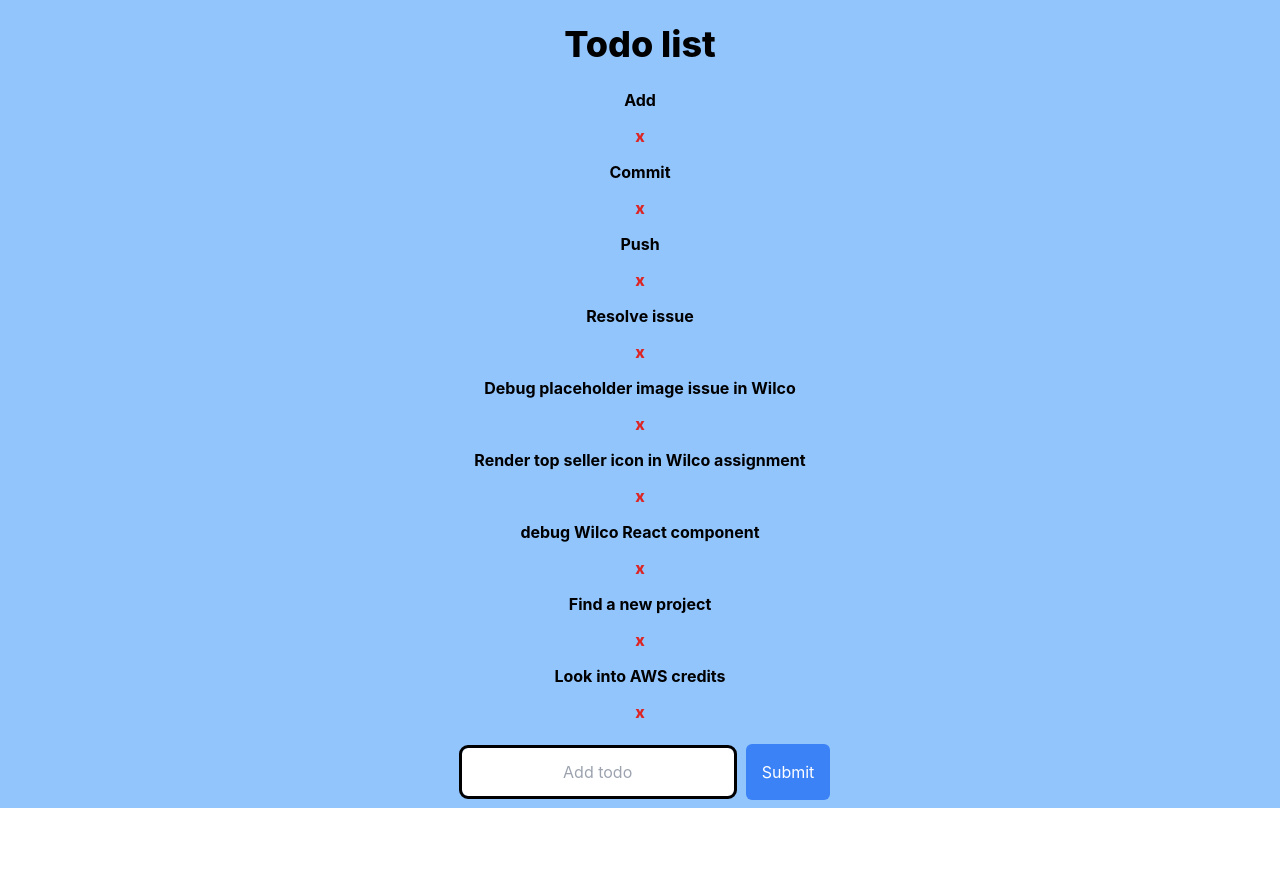
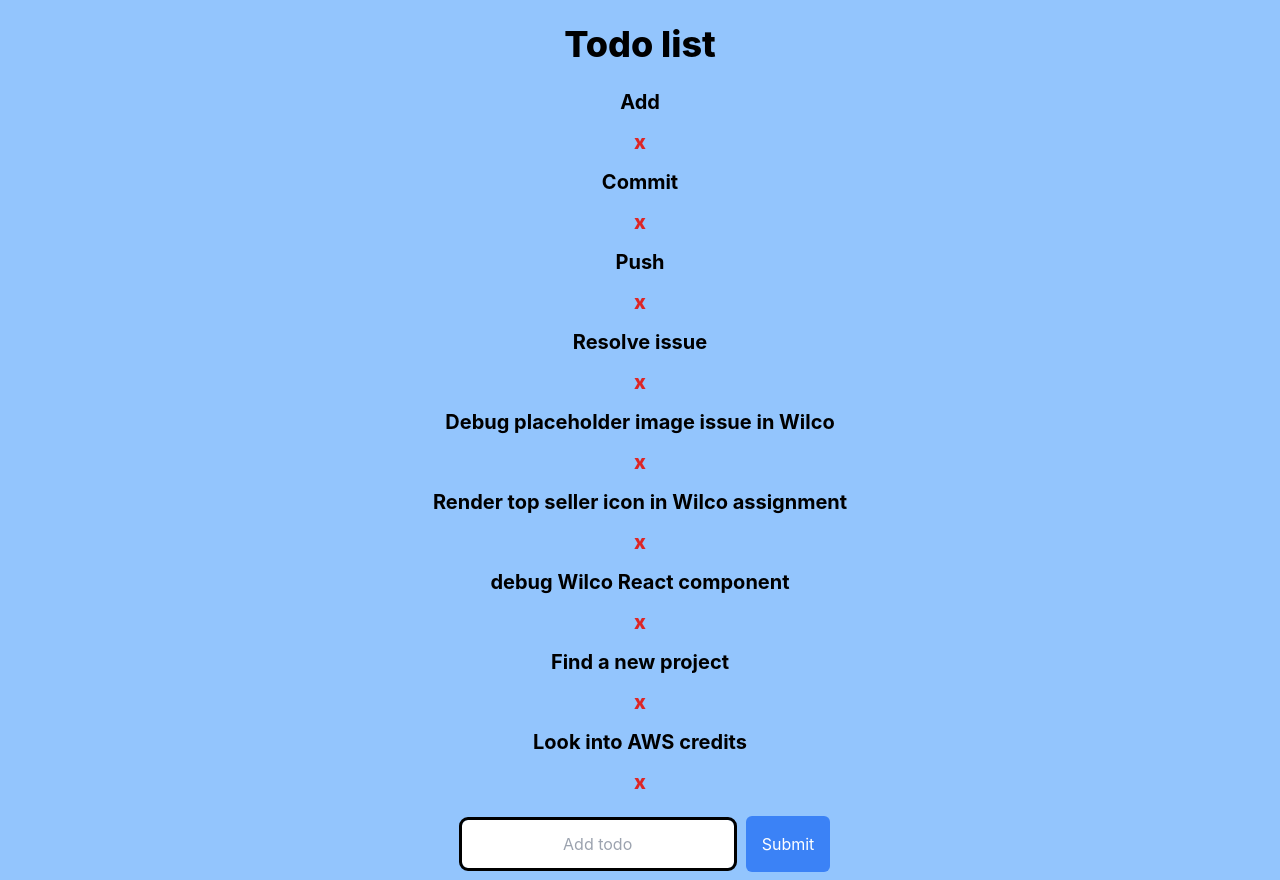
Before and after one commit to KarlOL82/react-practice, a React (Create React App) app: page / in a window 1280 px wide. Before the commit the page ends 808 px from the top, so only its background shows below. Built offline with nearby package versions, Linux system fonts and the light colour scheme.

Commit message:
making dislply larger and easier to read

```diff
--- a/src/App.js
+++ b/src/App.js
@@ -44,7 +44,7 @@ function TodoList({ todos, setTodos }) {
   return (
     <ul>
       {todos.map((todo) => (
-        <li className="font-bold"
+        <li className="font-bold text-xl"
           onDoubleClick={() => handleToggleTodo(todo)}
           style={{
             textDecoration: todo.done ? "line-through" : "",
```
